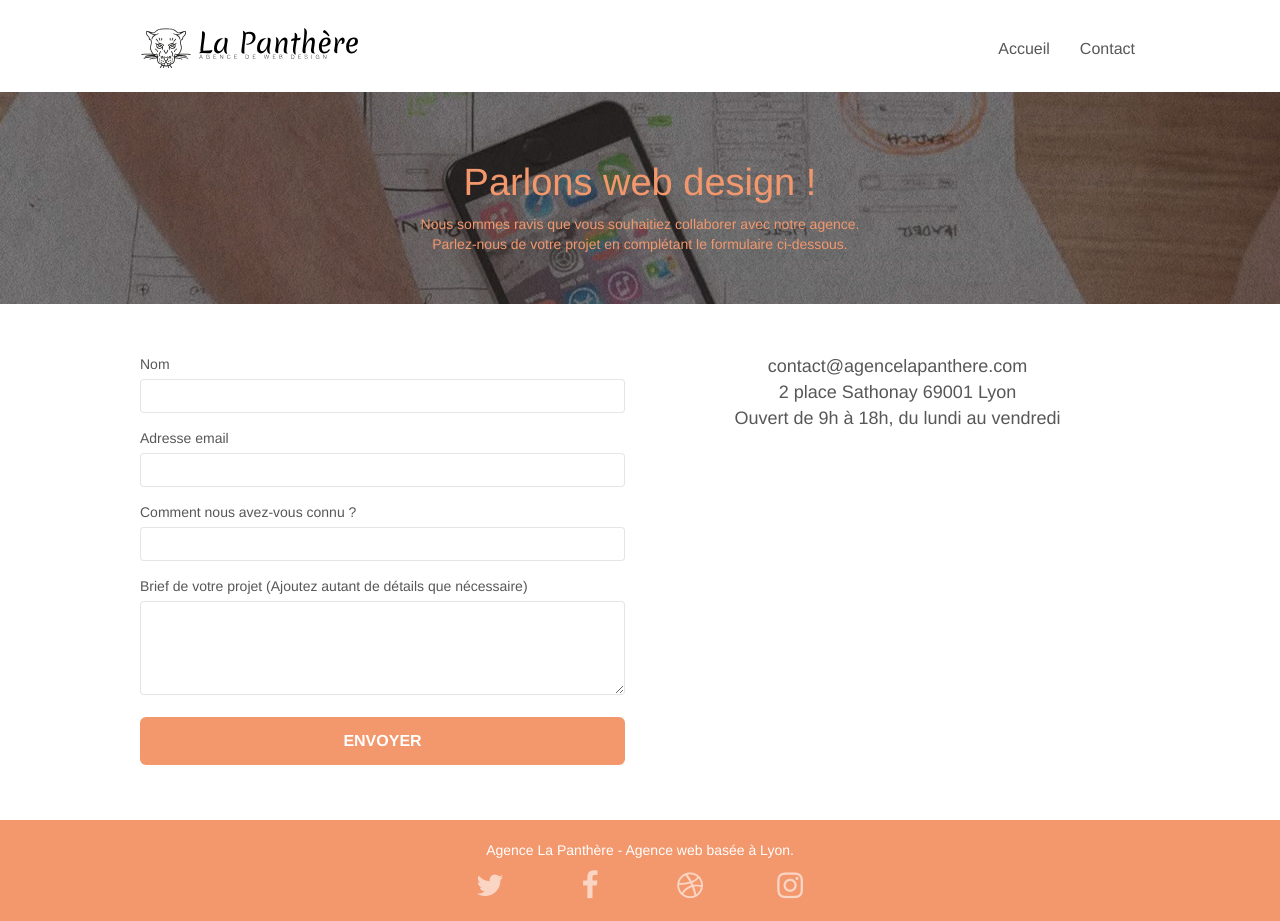
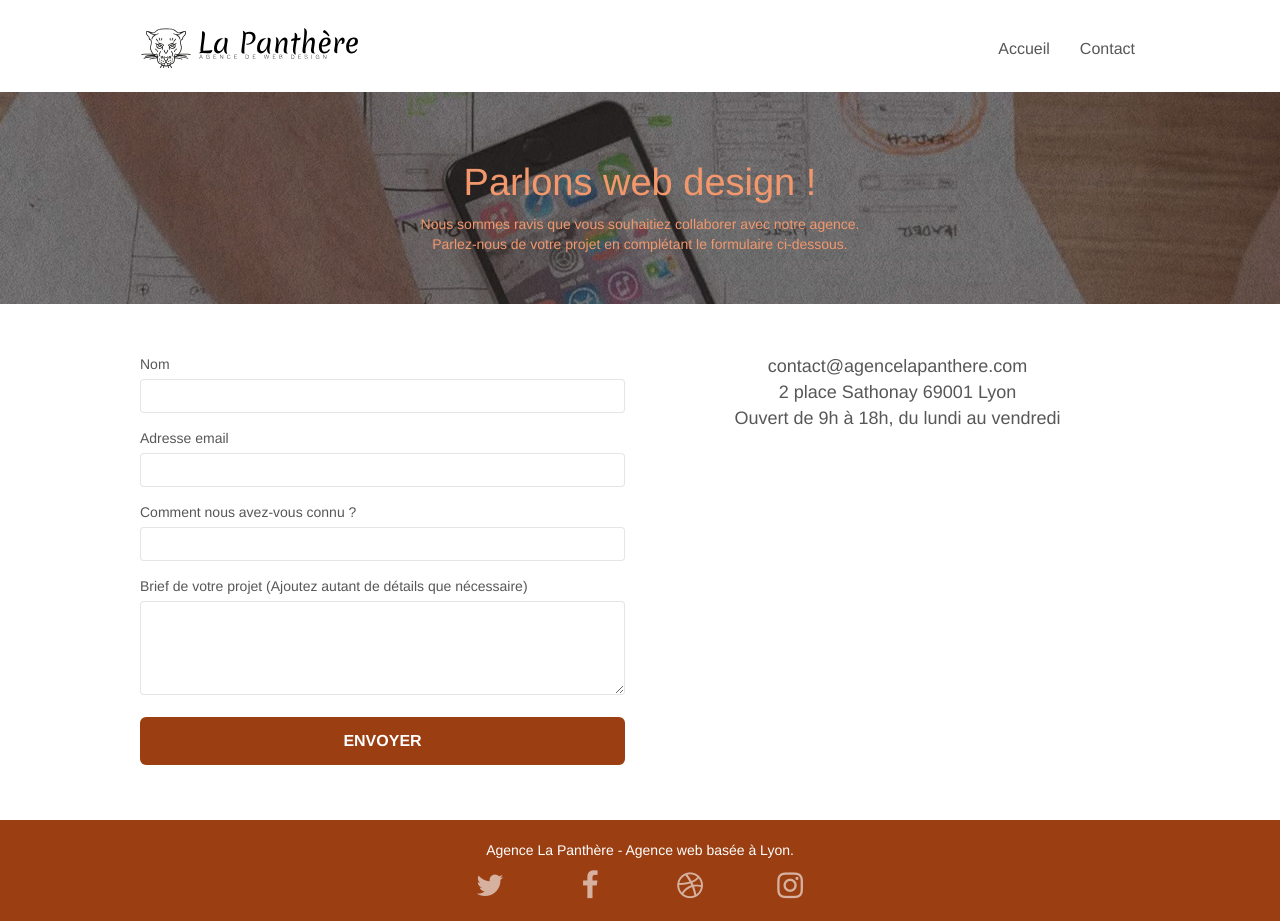
Before and after one commit to Edgar-JALLIER/P4-La_Panthere, a plain HTML site: page Contact.html in a window 1280 px wide. Drawn offline with nearby package versions, Linux system fonts and the light colour scheme.

Commit message:
Changement de couleur pour le contraste

```diff
--- a/style.css
+++ b/style.css
@@ -794,7 +794,7 @@ h4 {
 }
 
 .bgc-atomic-tangerine {
-    background-color: #F3976C;
+    background-color: #9b3e12;
 }
 
 .tc-white {
@@ -802,7 +802,7 @@ h4 {
 }
 
 .btn-atomic-tangerine {
-    background: #F3976C;
+    background: #9b3e12;
     color: #FFFFFF!important;
 }
 
```
